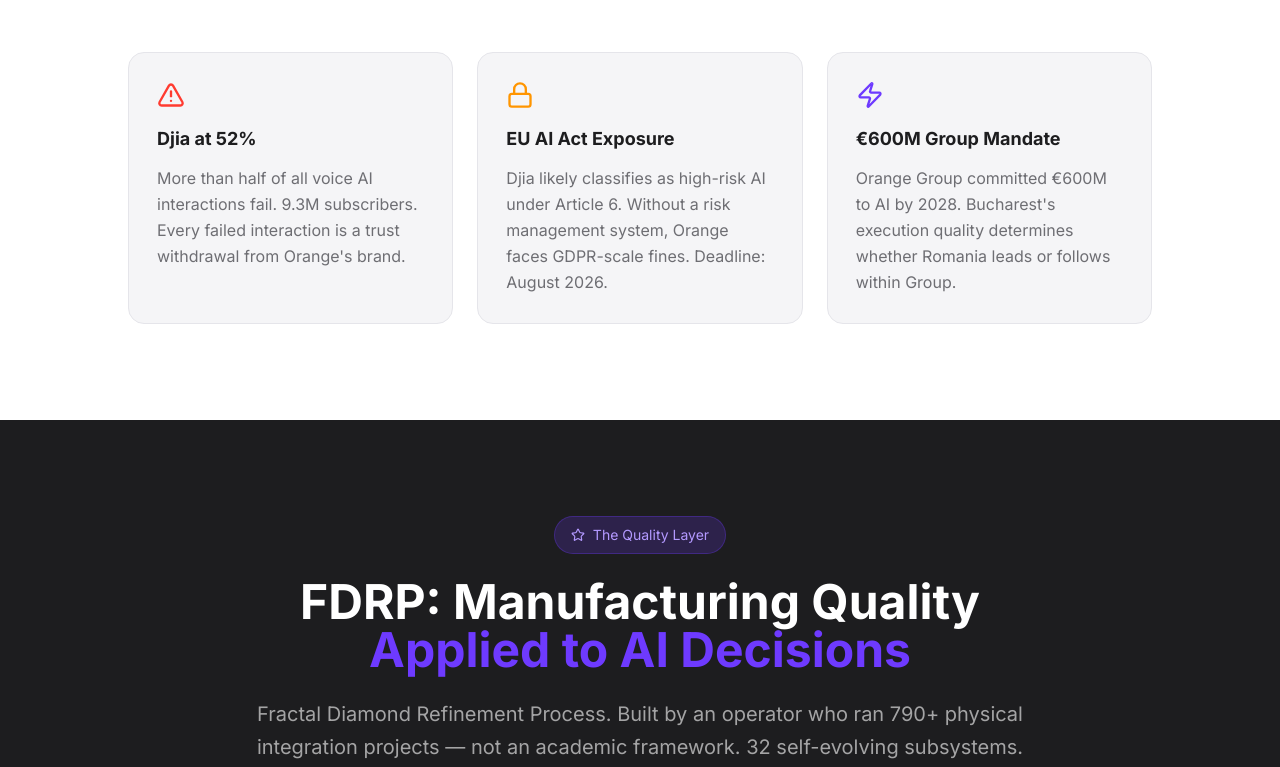
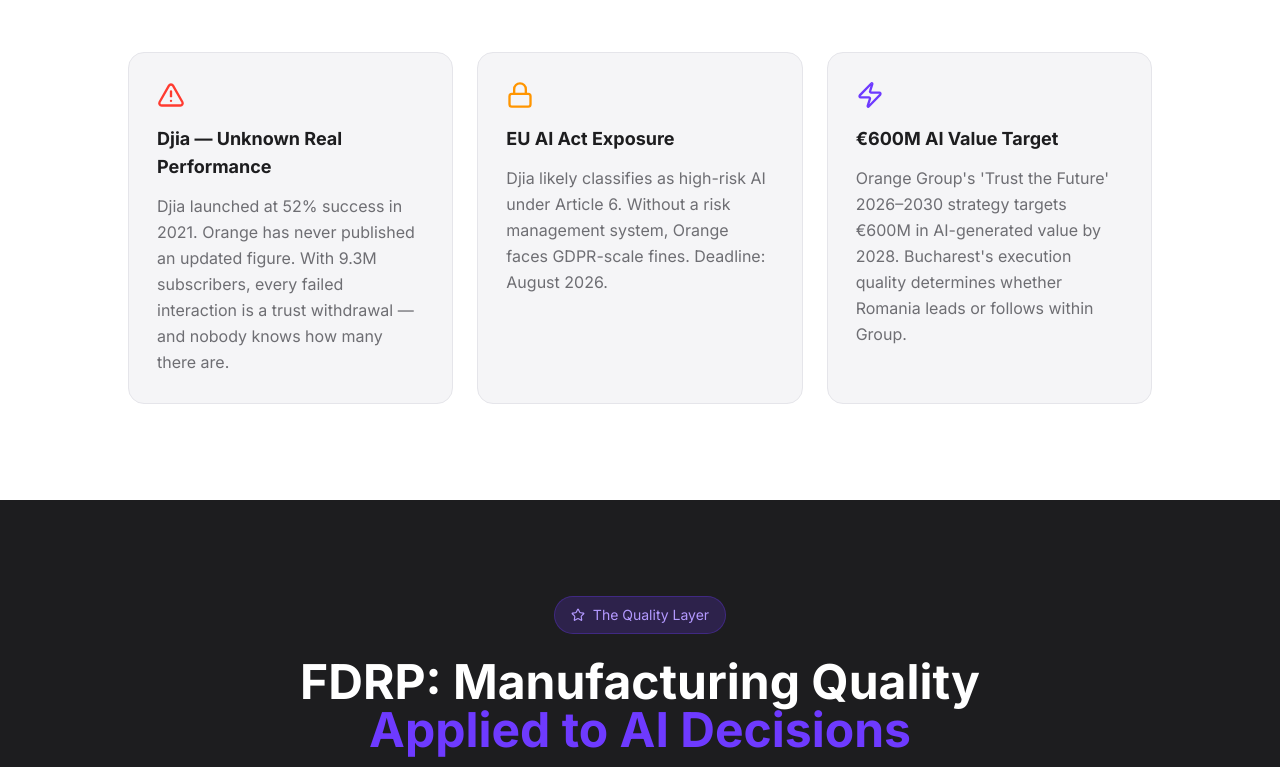
Before and after one commit to fratilanico/orange-proposal, a Next.js app: page /phase-3 in a window 1280 px wide. Shown: the part 1040-1807 px from the top of the page. Built offline with nearby package versions, Linux system fonts and the light colour scheme.

Commit message:
Verified: all Djia/€600M framing corrected, Djingo→Djia, 52% qualified as 2021 pilot throughout

```diff
--- a/src/app/liviu/page.tsx
+++ b/src/app/liviu/page.tsx
@@ -267,7 +267,7 @@
                 Cross-model verified. EU AI Act compliant before August 2026.
               </p>
               <p className="text-white/50 leading-relaxed">
-                Phase 3 is where Djia goes from 52% to 80%+. Where Orange&apos;s board gets a convergence
+                Phase 3 is where Djia goes from its 2021 pilot baseline toward 80%+. Where Orange&apos;s board gets a convergence
                 dashboard instead of uptime metrics. Where we classify Djia under Article 6 before
                 regulators do it for them. And where FDRP gets its first €1B+ telco deployment.
               </p>
--- a/src/app/page.tsx
+++ b/src/app/page.tsx
@@ -54,10 +54,10 @@
   },
   {
     icon: "📊",
-    title: "€600M AI Target — Clock Ticking",
+    title: "€600M AI Value Target — Clock Ticking",
     bullets: [
-      "Orange Group has set ambitious AI value-generation targets aligned with Lead the Future 2025-2028",
-      "Paris is already deploying Group-level AI infrastructure — Bucharest needs to show results",
+      "Orange Group's 'Trust the Future' 2026–2030 strategy targets €600M in AI-generated value by 2028 — not a budget, a revenue commitment (Reuters, Feb 2026)",
+      "Paris is already deploying Group-level AI infrastructure — Bucharest needs to show measurable results",
       "Without concrete deliverables, the risk is centralisation from Paris, not autonomy for Romania",
     ],
     color: "#ff7900",
@@ -795,14 +795,14 @@
           <div className="grid sm:grid-cols-2 gap-5">
             {[
               {
-                tag: "Djia — 52% success rate",
-                title: "Your voice AI is failing half the time.",
+                tag: "Djia — 52% at pilot launch, no update since",
+                title: "Your voice AI performance hasn't been published in 4 years.",
                 value: "Phase 1 maps the integration landscape your team discovers while building agents against Orange's live systems. That evidence becomes the foundation for fixing Djia in Phase 2 — grounded in your stack, not external assumptions.",
                 color: "#ff453a",
                 icon: "🤖",
               },
               {
-                tag: "€600M Group Mandate — 2028",
+                tag: "€600M AI Value Target — 2028",
                 title: "Paris set the target. Bucharest needs to deliver.",
                 value: "Phase 1 produces 3–4 working agents and an architecture blueprint. Bucharest becomes the Group's AI reference implementation — political capital for your leadership.",
                 color: "#ff7900",
--- a/src/app/phase-2/page.tsx
+++ b/src/app/phase-2/page.tsx
@@ -58,7 +58,7 @@
     subtitle: "Persistent Agent Orchestration",
     description:
       "A production-grade orchestration layer managing agent sessions, context handoff between conversations, JSONL audit trails, heartbeat monitoring, and a REST API for human-in-the-loop control.",
-    why: "Orange's Djingo runs at 52% success. Without session persistence and context handoff, every call starts from zero — losing intent, history, and resolution context. Head of Ops fixes the memory layer.",
+    why: "Djia launched at 52% success in its 2021 pilot — Orange has never published an updated figure. Without session persistence and context handoff, every call starts from zero. Head of Ops fixes the memory layer.",
     color: "#6e3aff",
   },
   {
@@ -97,8 +97,8 @@
     title: "Knowledge Management",
     subtitle: "RAG Pipeline on Orange Documentation",
     description:
-      "Retrieval-augmented generation pipeline ingesting Orange's internal docs, KB articles, and product specs. Djingo's accuracy improves measurably without retraining the base model.",
-    why: "Djingo fails 48% of calls because it doesn't know what it doesn't know. RAG gives it instant access to Orange's entire knowledge base — searchable, versioned, and continuously updated.",
+      "Retrieval-augmented generation pipeline ingesting Orange's internal docs, KB articles, and product specs. Djia's accuracy improves measurably without retraining the base model.",
+    why: "At its 2021 pilot launch, Djia couldn't resolve nearly half of all calls — and Orange has never published an updated figure since. RAG gives it instant access to Orange's entire knowledge base — searchable, versioned, and continuously updated.",
     color: "#0071e3",
   },
   {
@@ -108,7 +108,7 @@
     subtitle: "Enterprise Acquisition Automation",
     description:
       "AI-driven lead identification, qualification scoring, outreach sequencing, and CRM enrichment for Orange Business. Targets enterprise and mid-market segments with precision personalisation.",
-    why: "Orange Business's €600M Group AI mandate requires internal capability — not just tools for customers but the ability to demonstrate AI-led growth. This pipeline is the proof of concept.",
+    why: "Orange Group targets €600M in AI-generated value by 2028 ('Trust the Future' strategy). Internal AI capability is how Bucharest contributes to that number — not just tools for customers, but demonstrable AI-led growth.",
     color: "#ff7900",
   },
   {
@@ -143,7 +143,7 @@
       "WhatsApp MultiWA gateway deployed",
       "First AI-assisted session on WhatsApp",
       "RAG pipeline on Orange internal docs",
-      "Djingo accuracy baseline measured",
+      "Djia accuracy baseline established for first time since 2021",
       "Knowledge base ingestion complete",
     ],
     color: "#0071e3",
@@ -189,9 +189,9 @@
 const KPIS = [
   {
     metric: "Djia Response Accuracy",
-    baseline: "52%",
-    target: "65–70% (RAG only — NLP fine-tuning in Phase 3)",
-    method: "A/B test on identical query set before/after RAG pipeline deployment",
+    baseline: "52% at 2021 pilot launch — current figure unpublished",
+    target: "Measurable uplift, 65–70% projected post-RAG",
+    method: "A/B test on identical query set before/after RAG pipeline — establishes the first public baseline since launch",
     icon: "🎯",
   },
   {
@@ -228,7 +228,7 @@
   { label: "Infrastructure Setup", amount: "€40,000", note: "One-time. Azure hardening, Head of Ops, security stack" },
   { label: "Genesys/MATRIXX Integration", amount: "€60,000", note: "API bridges preserving existing contracts" },
   { label: "WhatsApp Gateway Deployment", amount: "€25,000", note: "MultiWA self-hosted, zero ongoing vendor fees" },
-  { label: "Knowledge Management (RAG)", amount: "€25,000", note: "Pipeline + Djingo enhancement" },
+  { label: "Knowledge Management (RAG)", amount: "€25,000", note: "Pipeline + Djia knowledge base" },
   { label: "Governance Framework", amount: "€20,000", note: "AGENTS.md rollout across all departments" },
   { label: "Training (12 → 50 staff)", amount: "€15,000–€30,000", note: "Hands-on. Included in fixed fee range" },
 ]
@@ -325,7 +325,7 @@
             <p className="text-xl text-white/60 max-w-2xl leading-relaxed mb-16">
               Phase 1 proved the concept. Phase 2 deploys the production infrastructure —
               7 systems, governed AI operations, and measurable KPIs Orange's board can report
-              against the €600M Group AI mandate.
+              against the €600M AI value target ('Trust the Future' 2026–2030).
             </p>
           </AnimateIn>
 
--- a/src/app/phase-3/page.tsx
+++ b/src/app/phase-3/page.tsx
@@ -75,7 +75,7 @@
     icon: Cpu,
     color: "#30d158",
     title: "Romanian NLP Fine-Tuning Pipeline",
-    subtitle: "Djia: 52% → 80%+ success rate",
+    subtitle: "Djia: pilot-era baseline → 80%+ target",
     description:
       "Custom model trained on Orange's own call data. Fine-tuned on Romanian telecom vocabulary, Orange-specific intents, regional dialect variation. The infrastructure to retrain continuously as new call patterns emerge.",
     applies: ["Djia voice AI improvement", "Romanian dialect handling", "Telecom intent recognition", "Continuous retraining"],
@@ -128,7 +128,7 @@
   {
     months: "2–4",
     title: "Romanian NLP Pipeline",
-    description: "Fine-tuning pipeline built on Orange call data. First Djia improvement cycle begins. Baseline 52% measured, target trajectory set.",
+    description: "Fine-tuning pipeline built on Orange call data. First Djia improvement cycle begins. Actual current baseline measured for the first time — target trajectory set from evidence, not assumption.",
     color: "#6e3aff",
   },
   {
@@ -161,9 +161,9 @@
   {
     icon: TrendingUp,
     label: "Djia Success Rate",
-    from: "52%",
+    from: "52% (2021 pilot)",
     to: "80%+",
-    context: "9.3M subscriber interactions",
+    context: "9.3M subscribers — current figure unpublished",
     color: "#30d158",
   },
   {
@@ -267,7 +267,7 @@
               {[
                 { label: "Duration", value: "9 months", icon: Clock },
                 { label: "Investment", value: "€350–450K", icon: DollarSign },
-                { label: "Djia Target", value: "52% → 80%+", icon: TrendingUp },
+                { label: "Djia Target", value: "pilot 52% → 80%+", icon: TrendingUp },
                 { label: "EU AI Act", value: "Aug 2026", icon: Shield },
               ].map(({ label, value, icon: Icon }) => (
                 <div
@@ -308,8 +308,8 @@
               {
                 icon: AlertTriangle,
                 color: "#ff3b30",
-                title: "Djia at 52%",
-                body: "More than half of all voice AI interactions fail. 9.3M subscribers. Every failed interaction is a trust withdrawal from Orange's brand.",
+                title: "Djia — Unknown Real Performance",
+                body: "Djia launched at 52% success in 2021. Orange has never published an updated figure. With 9.3M subscribers, every failed interaction is a trust withdrawal — and nobody knows how many there are.",
               },
               {
                 icon: Lock,
@@ -320,8 +320,8 @@
               {
                 icon: Zap,
                 color: "#6e3aff",
-                title: "€600M Group Mandate",
-                body: "Orange Group committed €600M to AI by 2028. Bucharest's execution quality determines whether Romania leads or follows within Group.",
+                title: "€600M AI Value Target",
+                body: "Orange Group's 'Trust the Future' 2026–2030 strategy targets €600M in AI-generated value by 2028. Bucharest's execution quality determines whether Romania leads or follows within Group.",
               },
             ].map(({ icon: Icon, color, title, body }) => (
               <AnimateIn key={title}>
```
